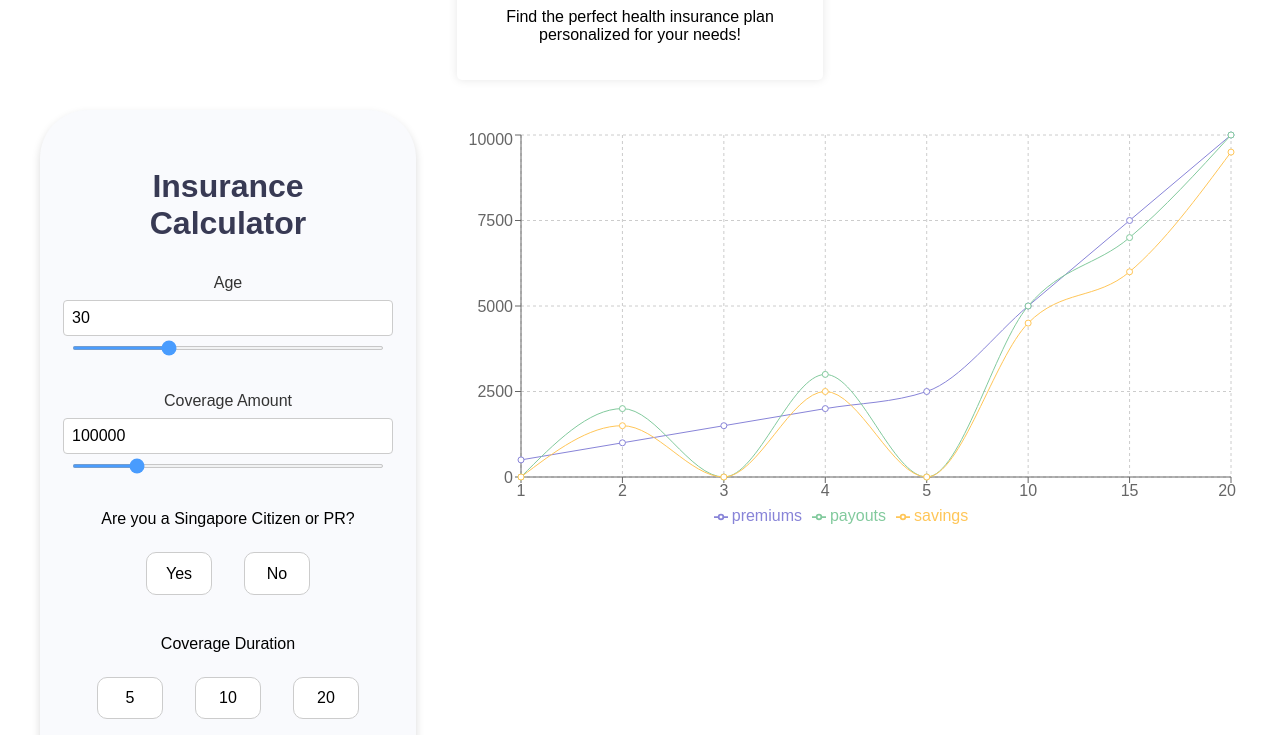
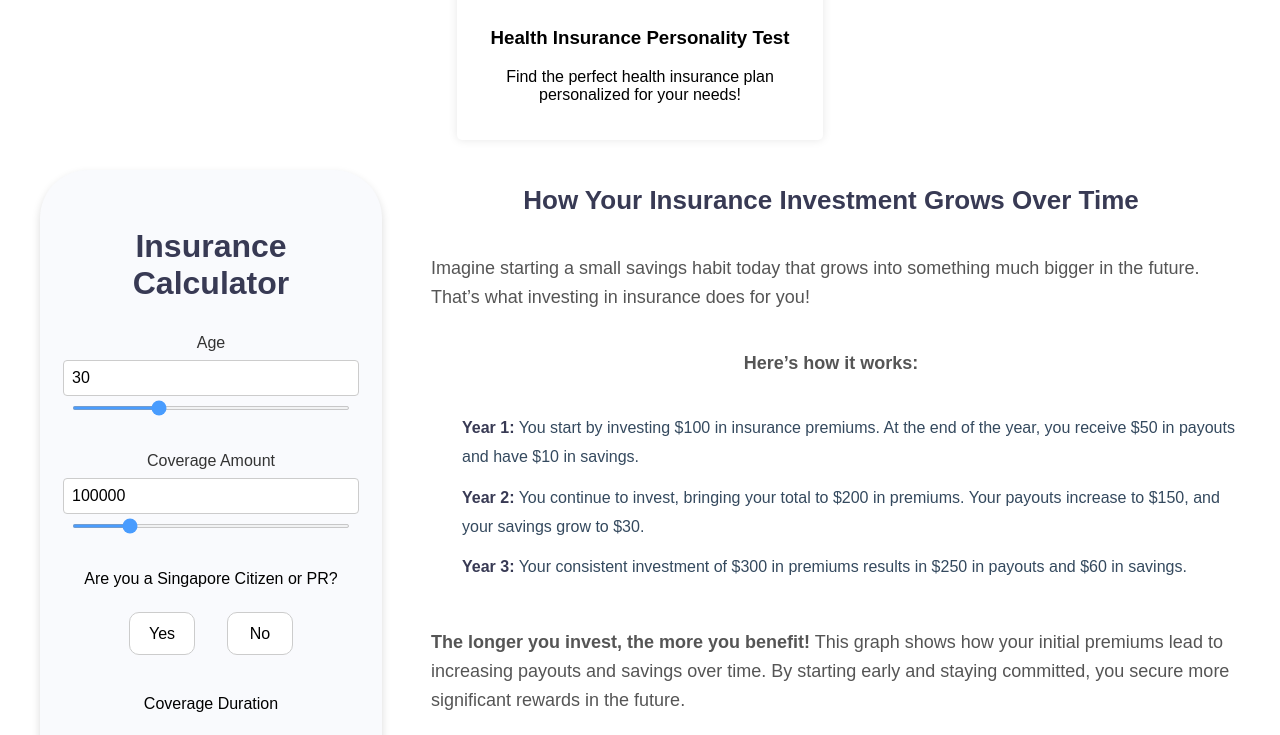
Before and after one commit to tevelsho/youth-guard, a Next.js app: page /planner in a window 1280 px wide. Shown: the part 849-1584 px from the top of the page. Built offline with nearby package versions, Linux system fonts and the light colour scheme.

Commit message:
feat: improved graph

```diff
--- a/app/planner/game/page.module.css
+++ b/app/planner/game/page.module.css
@@ -1,56 +1,91 @@
+/* Page Container */
 .container {
-    font-family: Arial, sans-serif;
-    margin: 20px;
-    padding: 20px;
-    border: 1px solid #ccc;
-    border-radius: 8px;
-    max-width: 600px;
-    margin: auto;
+  font-family: 'Roboto', sans-serif;
+  background: linear-gradient(to right, #f0f2f5, #ffffff);
+  color: #333;
+  margin: 20px auto;
+  padding: 30px;
+  border-radius: 12px;
+  box-shadow: 0 4px 8px rgba(0, 0, 0, 0.1);
+  max-width: 1080px;
+  position: relative;
+  overflow: hidden;
+  margin-top: 80px;
 }
 
+/* Paragraph Text */
+.paragraph {
+  font-size: 18px;
+  color: #333;
+  margin-bottom: 30px;
+  line-height: 1.6;
+  text-shadow: none;
+}
 
+/* Decision Header */
+.decisionHeader {
+  color: #007bff;
+  margin-bottom: 20px;
+}
+
+/* Option Buttons */
 .optionButton {
   display: block;
+  width: 100%;
   margin: 10px 0;
-    padding: 10px;
-    font-size: 16px;
+  padding: 15px;
+  font-size: 18px;
   cursor: pointer;
-    background-color: #007bff;
-    color: white;
+  background: linear-gradient(to right, #007bff, #0056b3);
+  color: #fff;
   border: none;
-    border-radius: 4px;
+  border-radius: 8px;
+  box-shadow: 0 4px 6px rgba(0, 0, 0, 0.1);
+  transition: background 0.3s ease, transform 0.3s ease;
 }
 
 .optionButton:hover {
-    background-color: #0056b3;
+  background: linear-gradient(to right, #0056b3, #007bff);
+  transform: scale(1.02);
 }
 
+/* Outcome Section */
 .outcome {
-    margin-top: 20px;
-    padding: 10px;
-    border: 1px solid #ccc;
-    border-radius: 8px;
-    background-color: #f9f9f9;
+  margin-top: 30px;
+  padding: 20px;
+  border-radius: 10px;
+  background: #f8f9fa;
+  box-shadow: 0 4px 6px rgba(0, 0, 0, 0.1);
+  border: 2px solid #007bff;
 }
 
+/* Next Button */
 .nextButton {
   display: block;
-    margin-top: 10px;
-    padding: 10px;
-    font-size: 16px;
+  width: 100%;
+  margin-top: 15px;
+  padding: 15px;
+  font-size: 18px;
   cursor: pointer;
-    background-color: #28a745;
-    color: white;
+  background: #28a745;
+  color: #fff;
   border: none;
-    border-radius: 4px;
+  border-radius: 8px;
+  box-shadow: 0 4px 6px rgba(0, 0, 0, 0.1);
+  transition: background 0.3s ease, transform 0.3s ease;
 }
 
 .nextButton:hover {
-    background-color: #218838;
+  background: #218838;
+  transform: scale(1.02);
 }
 
-  .paragraph {
-    font-size: 16px;
-    margin-bottom: 20px;
-    line-height: 1.6;
+/* Animation for Scenario */
+@keyframes fadeIn {
+  from { opacity: 0; }
+  to { opacity: 1; }
 }
+
+.container {
+  animation: fadeIn 1s ease-in-out;
+}
--- a/app/planner/page.jsx
+++ b/app/planner/page.jsx
@@ -493,7 +493,22 @@ export default function Planner() {
           </div>
         </div>
 
-        <div className={styles.chartContainer}>
+        <section className={styles.chartContainer}>
+        <div className={styles.chartTitle}>How Your Insurance Investment Grows Over Time</div>
+        <p className={styles.chartDescription}>
+          Imagine starting a small savings habit today that grows into something much bigger in the future. That’s what investing in insurance does for you!
+        </p>
+        <p className={styles.chartDescription}>
+          <strong>Here’s how it works:</strong>
+        </p>
+        <ul className={styles.scenarioList}>
+          <li><strong>Year 1:</strong> You start by investing $100 in insurance premiums. At the end of the year, you receive $50 in payouts and have $10 in savings.</li>
+          <li><strong>Year 2:</strong> You continue to invest, bringing your total to $200 in premiums. Your payouts increase to $150, and your savings grow to $30.</li>
+          <li><strong>Year 3:</strong> Your consistent investment of $300 in premiums results in $250 in payouts and $60 in savings.</li>
+        </ul>
+        <p className={styles.chartDescription}>
+          <strong>The longer you invest, the more you benefit!</strong> This graph shows how your initial premiums lead to increasing payouts and savings over time. By starting early and staying committed, you secure more significant rewards in the future.
+        </p>
   <ResponsiveContainer width="100%" height={400}>
     <LineChart data={data}>
       <CartesianGrid strokeDasharray="3 3" />
@@ -506,7 +521,7 @@ export default function Planner() {
       <Line type="monotone" dataKey="savings" stroke="#ffc658" />
     </LineChart>
   </ResponsiveContainer>
-</div>
+</section>
 
       </section>
     </section>
--- a/app/planner/page.module.css
+++ b/app/planner/page.module.css
@@ -34,7 +34,7 @@
   flex-wrap: wrap;
   justify-content: center;
   width: 90%;
-  margin-top: 20px;
+  margin-top: 80px;
 }
 
 .infoBox {
@@ -81,6 +81,7 @@
   border-radius: 3rem;
   box-shadow: 0 4px 8px rgba(0, 0, 0, 0.15);
   transition: transform 0.5s ease-in-out;
+  margin-right: 40px;
 }
 
 .calculatorTitle {
@@ -396,9 +397,45 @@
   justify-content: center;
 }
 
+.chartContainer {
+  display: flex;
+  flex-direction: column;
+  align-items: center;
+}
 
-.chartContainer {
-  margin: 20px auto;
-  margin-left: 40px;
-  width: 65%;
+.chartTitle {
+  font-size: 26px;
+  font-weight: 600;
+  color: #383a54;
+  margin-bottom: 20px;
+  margin-top: 15px;
 }
+
+.chartDescription {
+  font-size: 18px;
+  color: #555;
+  margin-bottom: 20px;
+  line-height: 1.6;
+  max-width: 800px;
+}
+
+.scenarioList {
+  list-style-type: none;
+  font-size: 16px;
+  color: #34495e;
+  line-height: 1.8;
+}
+
+.scenarioList li {
+  margin-bottom: 12px;
+}
+
+.scenarioList strong {
+  color: #383a54;
+}
+
+.ResponsiveContainer {
+  width: 100%;
+  height: 400px;
+  margin-top: 20px;
+}
--- a/package.json
+++ b/package.json
@@ -14,7 +14,7 @@
     "@mui/icons-material": "^5.15.20",
     "@mui/material": "^5.15.20",
     "mdb-react-ui-kit": "^8.0.0",
-    "next": "^14.2.3",
+    "next": "^14.2.4",
     "react": "^18.3.1",
     "react-dom": "^18.3.1",
     "react-icons": "^5.2.1",
```
Also changed, not shown: app/planner/game/page.jsx (+17 -7 lines), 1 other file (tests, documents, lock files or other folders). Lines whose indentation alone changed are shown as unchanged.
